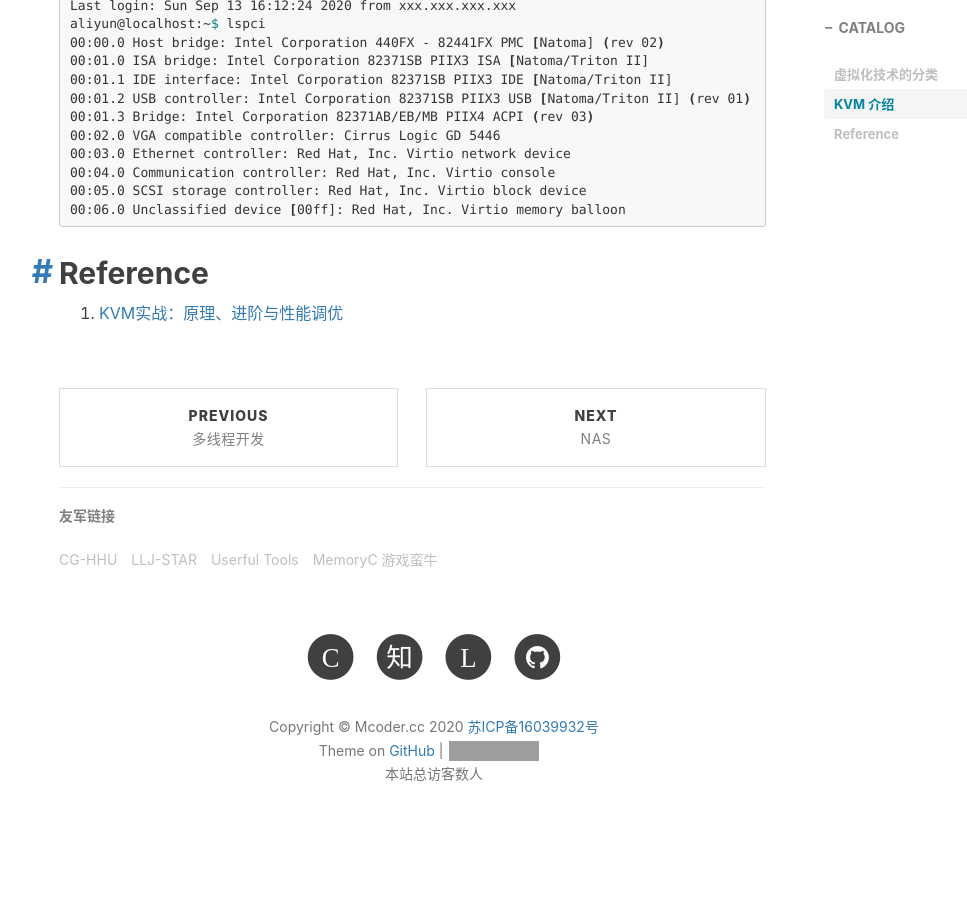
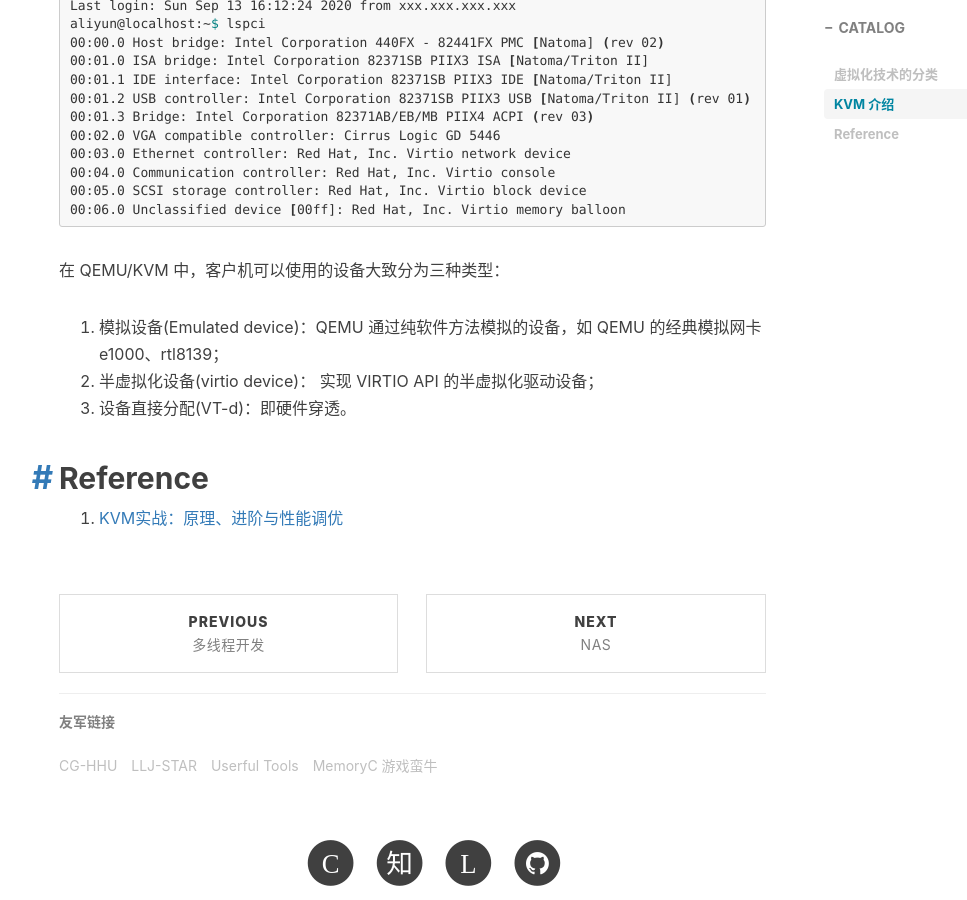
Before and after one commit to mcoder2014/mcoder2014.github.io, a Jekyll site: the page built from _posts/2020-09-13-virtualization.md, in a window 1280 px wide and 900 px high, scrolled down 1770 px. Shown: the whole window, without its empty margins (206-1173 px from the left). Built offline with Jekyll 4.4.1, drawn with Linux system fonts in a browser that asks for light colours; nearby versions of some CDN libraries; comment, search, counter and statistics services are not loaded; before the commit the page ends 2648 px from its top, so only the background shows below that; grey boxes are pictures that could not be loaded.

Commit message:
add virtual device

````diff
--- a/_posts/2020-09-13-virtualization.md
+++ b/_posts/2020-09-13-virtualization.md
@@ -52,6 +52,12 @@ aliyun@localhost:~$ lspci
 00:06.0 Unclassified device [00ff]: Red Hat, Inc. Virtio memory balloon
 ```
 
+在 QEMU/KVM 中，客户机可以使用的设备大致分为三种类型：
+
+1. 模拟设备(Emulated device)：QEMU 通过纯软件方法模拟的设备，如 QEMU 的经典模拟网卡 e1000、rtl8139；
+2. 半虚拟化设备(virtio device)： 实现 VIRTIO API 的半虚拟化驱动设备；
+3. 设备直接分配(VT-d)：即硬件穿透。
+
 ## Reference
 
 1. [KVM实战：原理、进阶与性能调优](https://item.jd.com/12558300.html)
````
